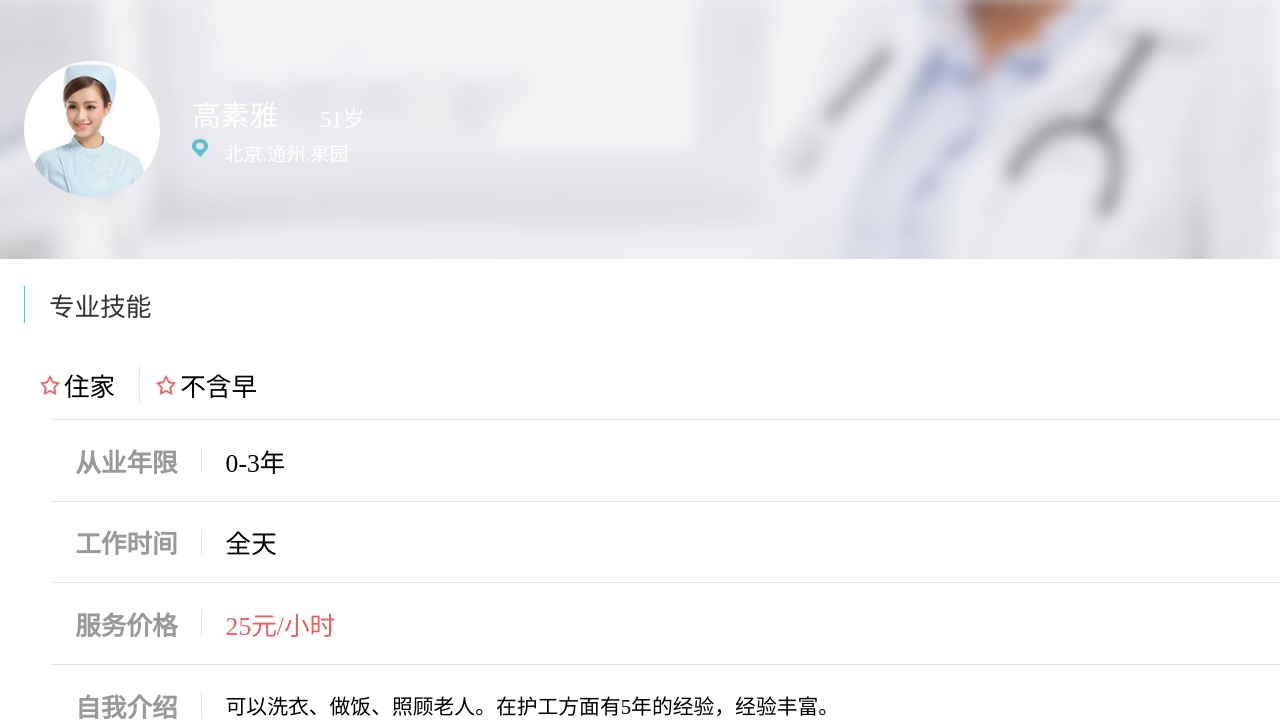
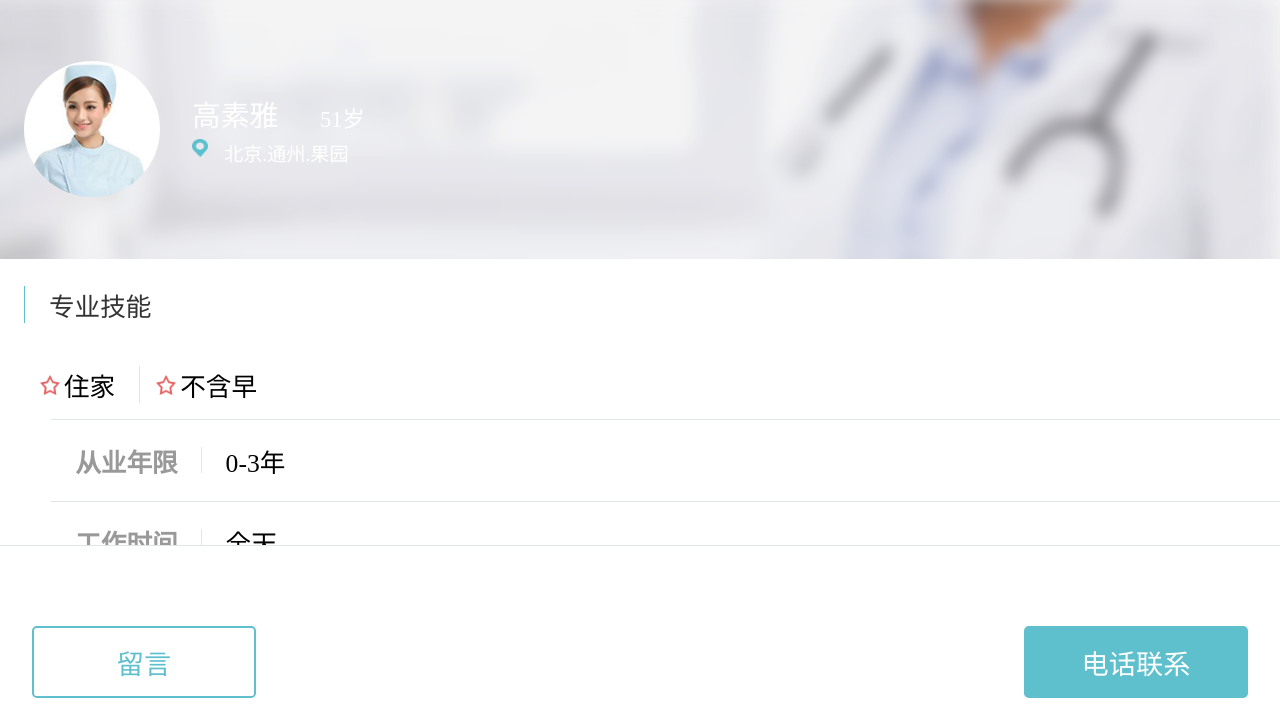
Before and after one commit to Duangengliang/CSS, a plain HTML site: page task5-1/index.html in a window 1280 px wide. Shown: the part 73-800 px from the top of the page. Drawn offline with Linux system fonts and the light colour scheme.

Commit message:
头部底部固定

```diff
--- a/task5-1/index.css
+++ b/task5-1/index.css
@@ -15,12 +15,14 @@
     font-size: .36rem;
     line-height: .88rem;
 
-    position: relative;
+    position: fixed;
+    width: 100%;
 
     height: .88rem;
 
     color: #fff;
     background-color: #5fc0cd;
+    z-index: 9;
 }
 .header img
 {
@@ -41,7 +43,9 @@
 }
 .main
 {
+	padding-top: 0.88rem;
     height: 9.3rem;
+    padding-bottom: 2.26rem;
 }
 .top
 {
@@ -218,6 +222,12 @@
 {
     border-top: .01rem solid #e1e5e7;
     overflow: hidden;
+    position: fixed;
+    bottom: 0;
+    width: 100%;
+    height: 2.26rem;
+    z-index: 8;
+    background-color: #fff;
 }
 button
 {
```
